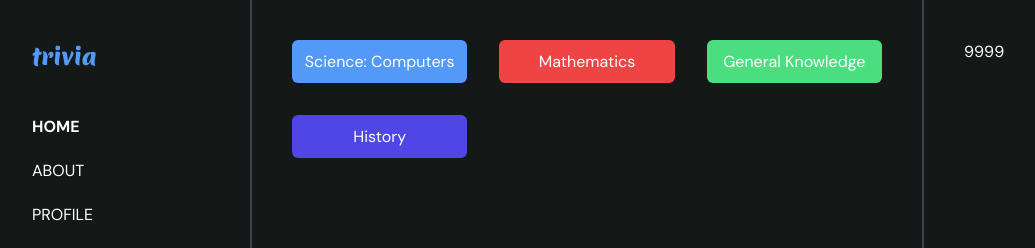
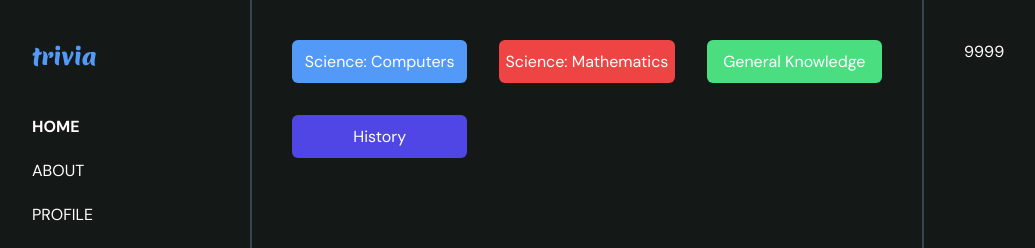
Before and after one commit to michaelchristwin/trivia, a React (Vite) app: page / in a window 1280 px wide. Shown: the top 248 px of the page, without its empty margins (8-1043 px from the left). Built offline with nearby package versions, Linux system fonts and the light colour scheme.

Commit message:
Added session token pipeline

```diff
--- a/index.html
+++ b/index.html
@@ -4,7 +4,7 @@
     <meta charset="UTF-8" />
     <link rel="icon" type="image/svg+xml" href="/vite.svg" />
     <meta name="viewport" content="width=device-width, initial-scale=1.0" />
-    <title>Die Trivia</title>
+    <title>Trivia</title>
   </head>
   <body class="dark:bg-background bg-white dark:text-white text-black">
     <div id="root"></div>
--- a/package.json
+++ b/package.json
@@ -12,6 +12,7 @@
   "dependencies": {
     "@tanstack/react-query": "^5.51.21",
     "@tanstack/react-router": "^1.46.8",
+    "framer-motion": "^11.3.24",
     "react": "^18.3.1",
     "react-dom": "^18.3.1"
   },
--- a/src/routes/index.lazy.tsx
+++ b/src/routes/index.lazy.tsx
@@ -1,36 +1,35 @@
 import { createLazyFileRoute } from "@tanstack/react-router";
+import { useNavigate } from "@tanstack/react-router";
+import { subjects } from "../utils/subject.details";
+import { motion } from "framer-motion";
 
 export const Route = createLazyFileRoute("/")({
   component: Index,
 });
 
 function Index() {
+  const navigate = useNavigate();
   return (
     <div className={`w-full grid lg:grid-cols-3 p-[40px] gap-8`}>
-      <button
-        type="button"
-        className={`bg-secondary px-1 h-[43px] rounded-[6px] text-[16px]`}
-      >
-        Science: Computers
-      </button>
-      <button
-        type="button"
-        className={`bg-red-500 px-1 h-[43px] rounded-[6px] text-[16px]`}
-      >
-        Mathematics
-      </button>
-      <button
-        type="button"
-        className={`bg-green-400 px-1 h-[43px] rounded-[6px] text-[16px]`}
-      >
-        General Knowledge
-      </button>
-      <button
-        type="button"
-        className={`bg-indigo-600 px-1 h-[43px] rounded-[6px] text-[16px]`}
-      >
-        History
-      </button>
+      {subjects.map((subject) => (
+        <motion.button
+          whileHover={{ scale: 1.03 }}
+          whileTap={{ scale: 0.9 }}
+          type="button"
+          key={subject.id}
+          onClick={() =>
+            navigate({
+              to: "/subjects/$subject",
+              params: {
+                subject: `${subject.id}`,
+              },
+            })
+          }
+          className={`${subject.color} px-1 h-[43px] rounded-[6px] text-[16px]`}
+        >
+          {subject.name}
+        </motion.button>
+      ))}
     </div>
   );
 }
--- a/src/routes/subjects/$subject.tsx
+++ b/src/routes/subjects/$subject.tsx
@@ -1,10 +1,20 @@
 import { createFileRoute } from "@tanstack/react-router";
+import {
+  isTokenExpired,
+  refreshSessionToken,
+} from "../../utils/session.manager";
 
 export const Route = createFileRoute("/subjects/$subject")({
   loader: async ({ params }) => {
     console.info(`Fetching questions for subjectId ${params.subject}`);
+    let token;
+    if (isTokenExpired()) {
+      token = await refreshSessionToken();
+    }
+    let tokenData = JSON.parse(localStorage.getItem("sessionTokenData") as any);
+    token = tokenData.token;
     return fetch(
-      `https://opentdb.com/api.php?amount=10&category=${params.subject}&difficulty=medium&type=multiple`
+      `https://opentdb.com/api.php?amount=10&category=${params.subject}&difficulty=medium&type=multiple&token=${token}`
     ).then((r) => r.json());
   },
   component: Quiz,
--- /dev/null
+++ b/src/utils/session.manager.ts
@@ -0,0 +1,31 @@
+export function isTokenExpired() {
+  const tokenData = JSON.parse(localStorage.getItem("sessionTokenData") as any);
+  if (!tokenData) return true; // No token stored
+
+  const currentTime = Date.now();
+  const sixHoursInMillis = 6 * 60 * 60 * 1000;
+
+  return currentTime - tokenData.timestamp >= sixHoursInMillis;
+}
+
+export async function refreshSessionToken() {
+  try {
+    const response = await fetch(
+      "https://opentdb.com/api_token.php?command=request",
+      {
+        method: "POST",
+      }
+    );
+    const data = await response.json();
+    const newTokenData = {
+      token: data.token,
+      timestamp: Date.now(),
+    };
+    localStorage.setItem("sessionTokenData", JSON.stringify(newTokenData));
+    return data.token;
+  } catch (err) {
+    console.error(err);
+  }
+}
+
+// Example usage before making an API call:
--- /dev/null
+++ b/src/utils/subject.details.ts
@@ -0,0 +1,27 @@
+interface SubjectData {
+  name: string;
+  id: number;
+  color: string;
+}
+export const subjects: SubjectData[] = [
+  {
+    name: "Science: Computers",
+    id: 18,
+    color: "bg-secondary",
+  },
+  {
+    name: "Science: Mathematics",
+    id: 19,
+    color: "bg-red-500",
+  },
+  {
+    name: "General Knowledge",
+    id: 9,
+    color: "bg-green-400",
+  },
+  {
+    name: "History",
+    id: 23,
+    color: "bg-indigo-600",
+  },
+];
```
Also changed, not shown: 1 other file (tests, documents, lock files or other folders).
